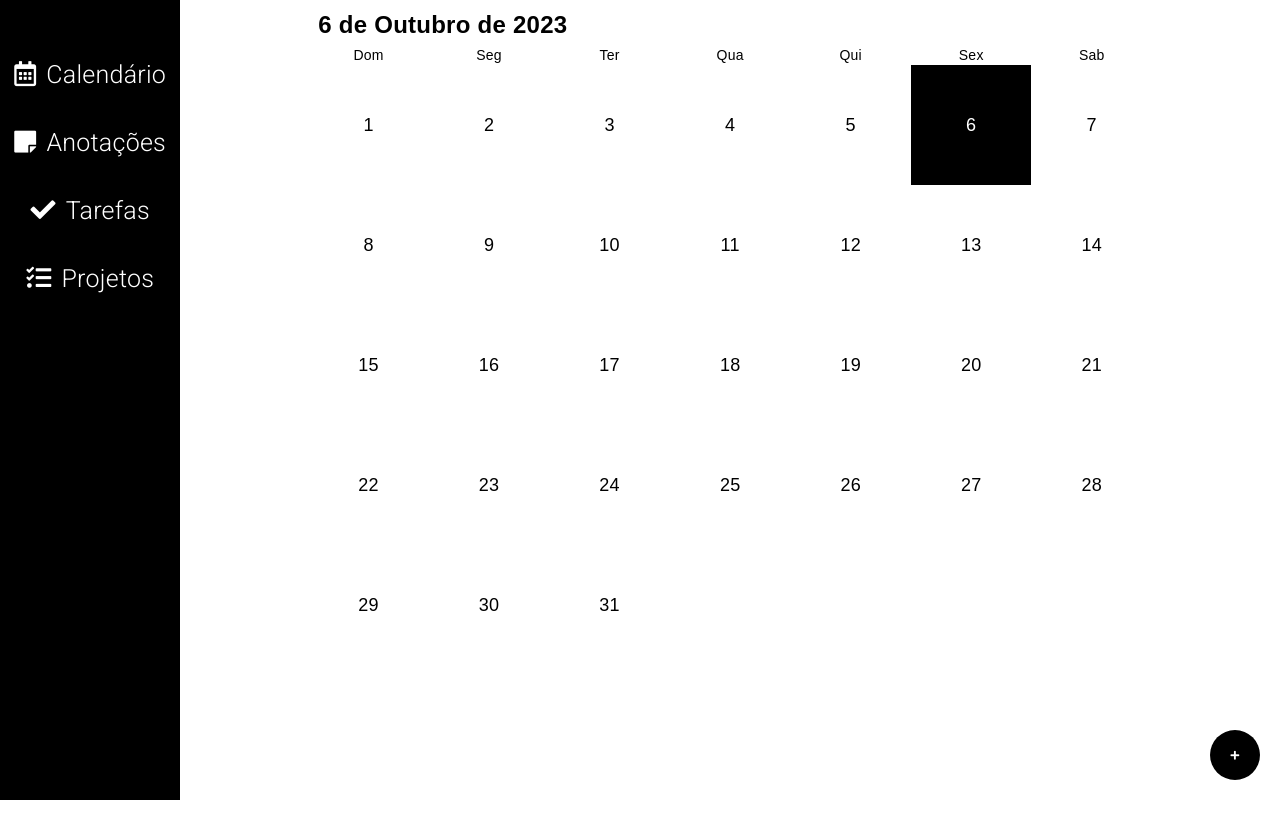
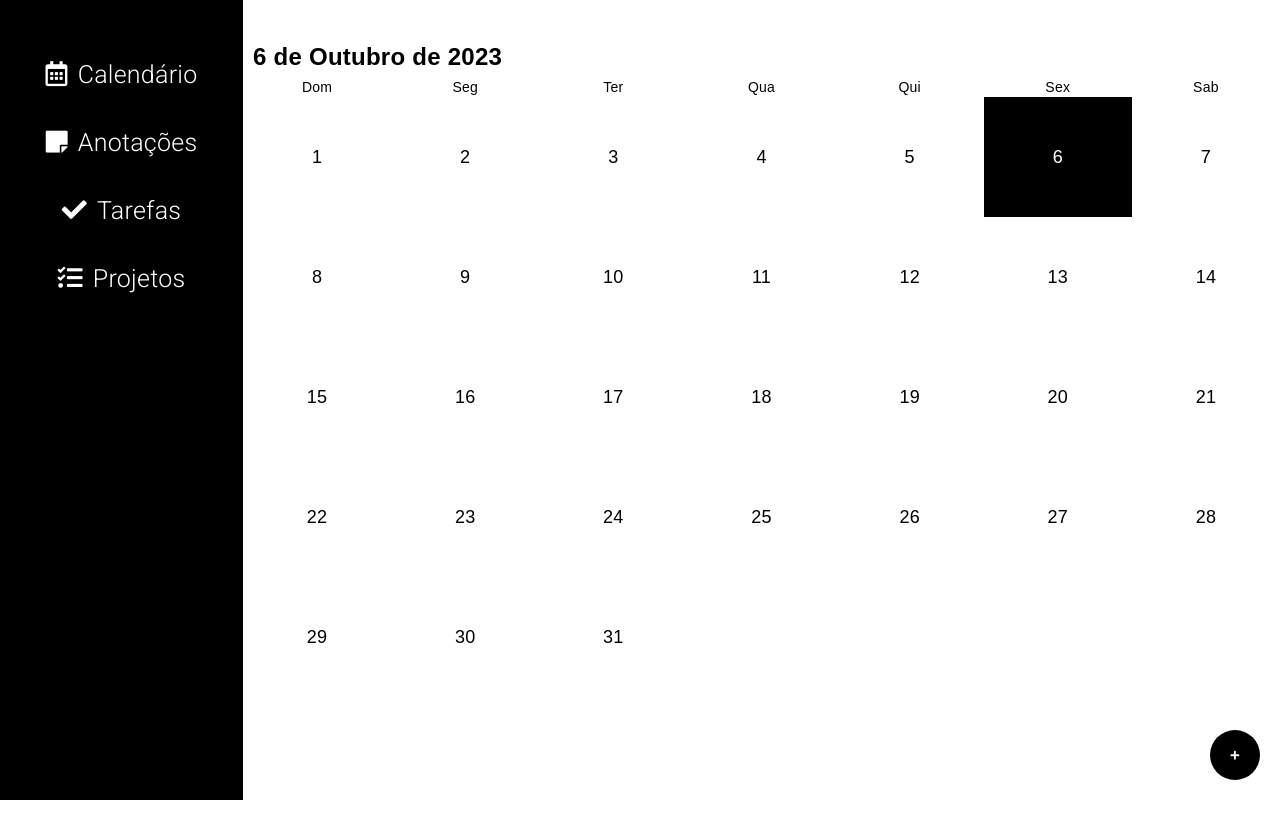
Before and after one commit to oliveiraluisg/Journaling, an Angular app in the folder front-end/: page /calendar in a window 1280 px wide. Before the commit the page ends 800 px from the top, so only its background shows below. Built offline with nearby package versions, Linux system fonts and the light colour scheme; no server answers; a web font is replaced by a local one.

Commit message:
ultimas telas

```diff
--- a/front-end/src/app/calendar/calendar.component.css
+++ b/front-end/src/app/calendar/calendar.component.css
@@ -119,7 +119,7 @@ ul a:hover{
   width: 100%;
   height: 100%;
   max-width: 1300px;
-  margin: 10%;
+  margin-top: 5%;
   font-family: Arial, sans-serif;
   padding-top: 5px;
 }
@@ -166,7 +166,7 @@ ul a:hover{
 .date {
   text-align: center;
   flex: 1 1 calc(100% / 7);
-  padding: 50px;
+  padding: 25px 10px;
 }
 
 .date.today {
@@ -268,7 +268,7 @@ ul a:hover{
   color: #ccc;
 }
 
-@media screen and (min-width: 1220px){
+@media screen and (min-width: 1024px){
   .material-icons{
     display: none;
   }
@@ -280,6 +280,10 @@ ul a:hover{
     align-items: center;
     background-color: #000;
     height: 100vh;
-    width: 355px;
+    width: 300px;
+  }
+
+  .date{
+    padding: 50px 25px;
   }
 }
--- a/front-end/src/app/login/login.component.css
+++ b/front-end/src/app/login/login.component.css
@@ -95,6 +95,7 @@ input {
 			0 10px 10px rgba(0,0,0,0.22);
 	position: relative;
   display: flex;
+  flex-direction: column;
 	overflow: hidden;
 	width: auto;
   height: 100vh;
@@ -113,7 +114,7 @@ input {
 .sign-in-container {
 	position: relative;
 	left: 0;
-	width: 50%;
+	width: 100%;
 	z-index: 2;
 }
 
@@ -123,7 +124,7 @@ input {
 
 .sign-up-container {
 	left: 0;
-	width: 50%;
+	width: 100%;
 	opacity: 0;
 	z-index: 1;
 }
@@ -148,10 +149,10 @@ input {
 }
 
 .overlay-container {
-	position: absolute;
-	top: 0;
+	/* position: absolute; */
+	/* top: 0; */
 	left: 50%;
-	width: 50%;
+	width: 100%;
 	height: 100%;
 	overflow: hidden;
 	transition: transform 0.6s ease-in-out;
@@ -287,3 +288,10 @@ footer a {
   .form-content.slide-up {
 	transform: translateY(-100%);
   }
+
+  @media screen and (min-width: 992px){
+	.container{
+		display: flex;
+		flex-direction: row;
+	}
+  }
```
